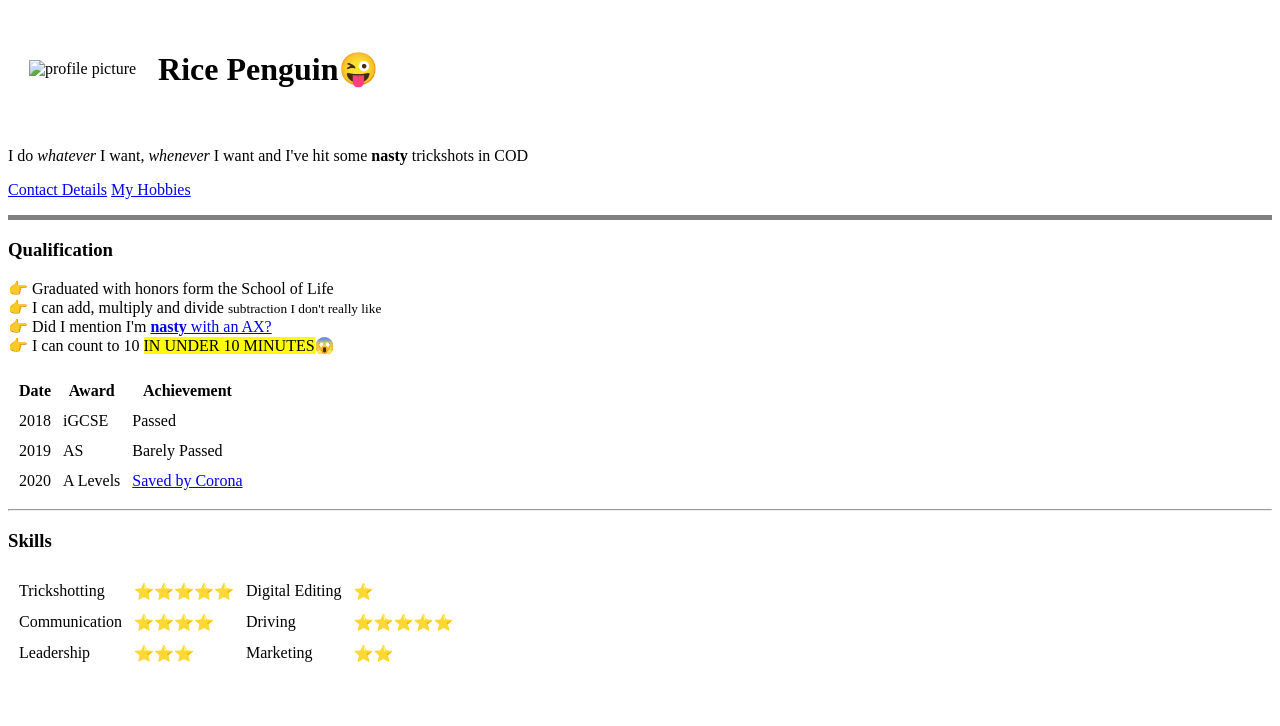
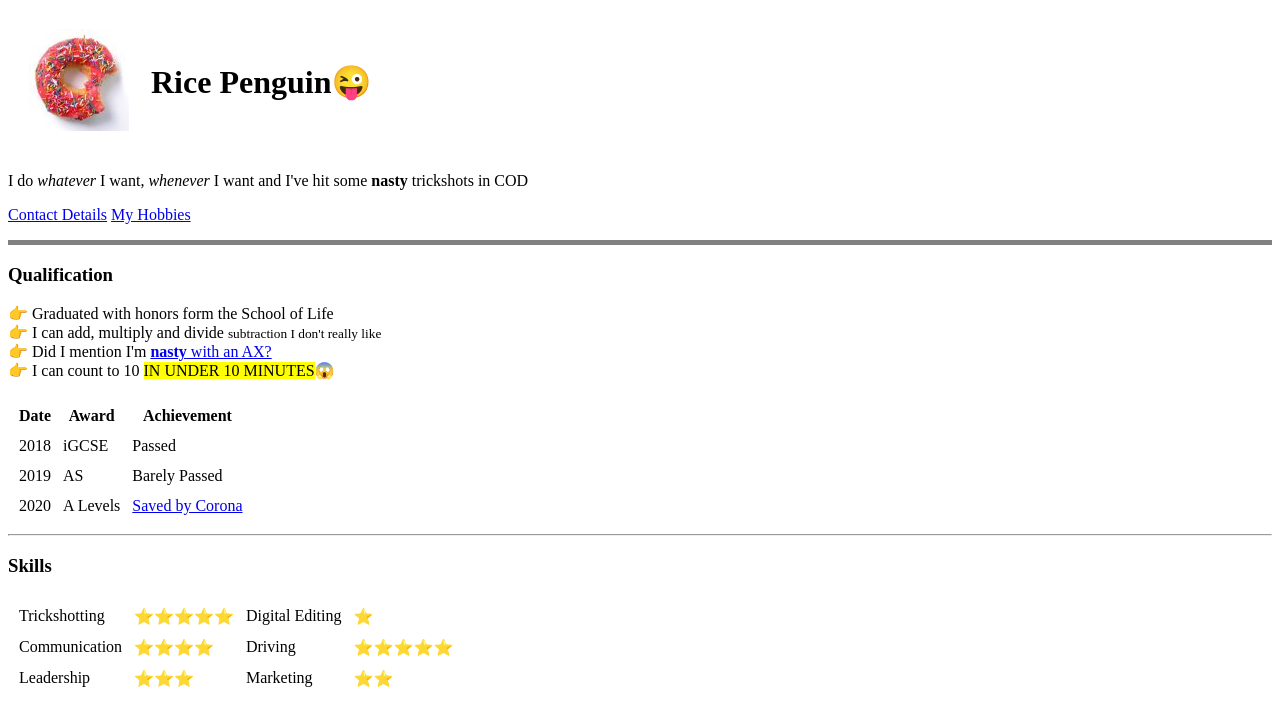
Before and after one commit to RicePenguin/WebDev, a plain HTML site: page index.html in a window 1280 px wide. Drawn offline with Linux system fonts and the light colour scheme.

Commit message:
Update index.html
image source path altered so the profile pic can display

```diff
--- a/index.html
+++ b/index.html
@@ -9,7 +9,7 @@
 <body>
   <table cellspacing=20>
     <tr>
-      <td><img src="Images/donutpp.jpg" alt="profile picture"></td>
+      <td><img src="donutpp.jpg" alt="profile picture"></td>
       <td>
         <h1>Rice Penguin😜</h1>
       </td>
```
